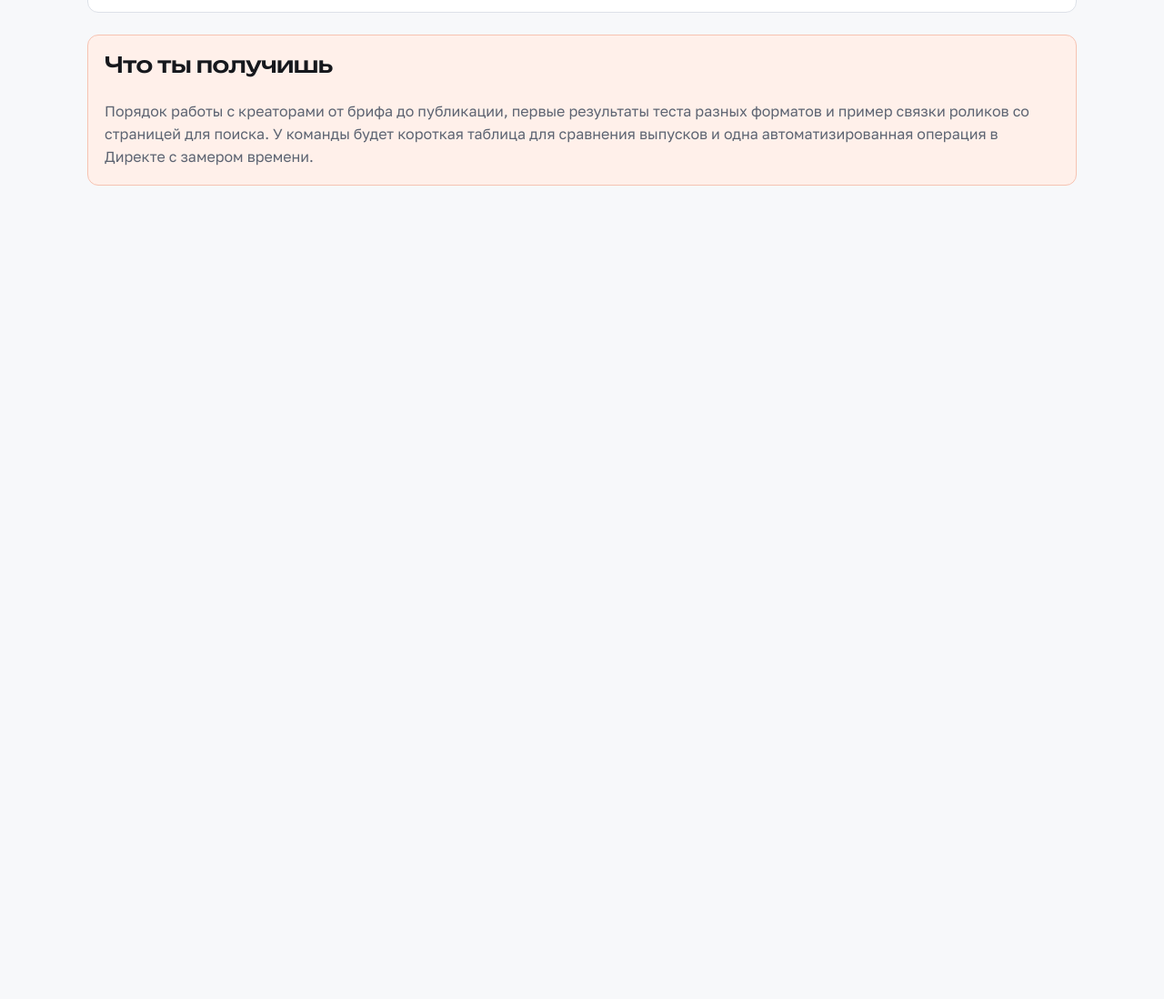
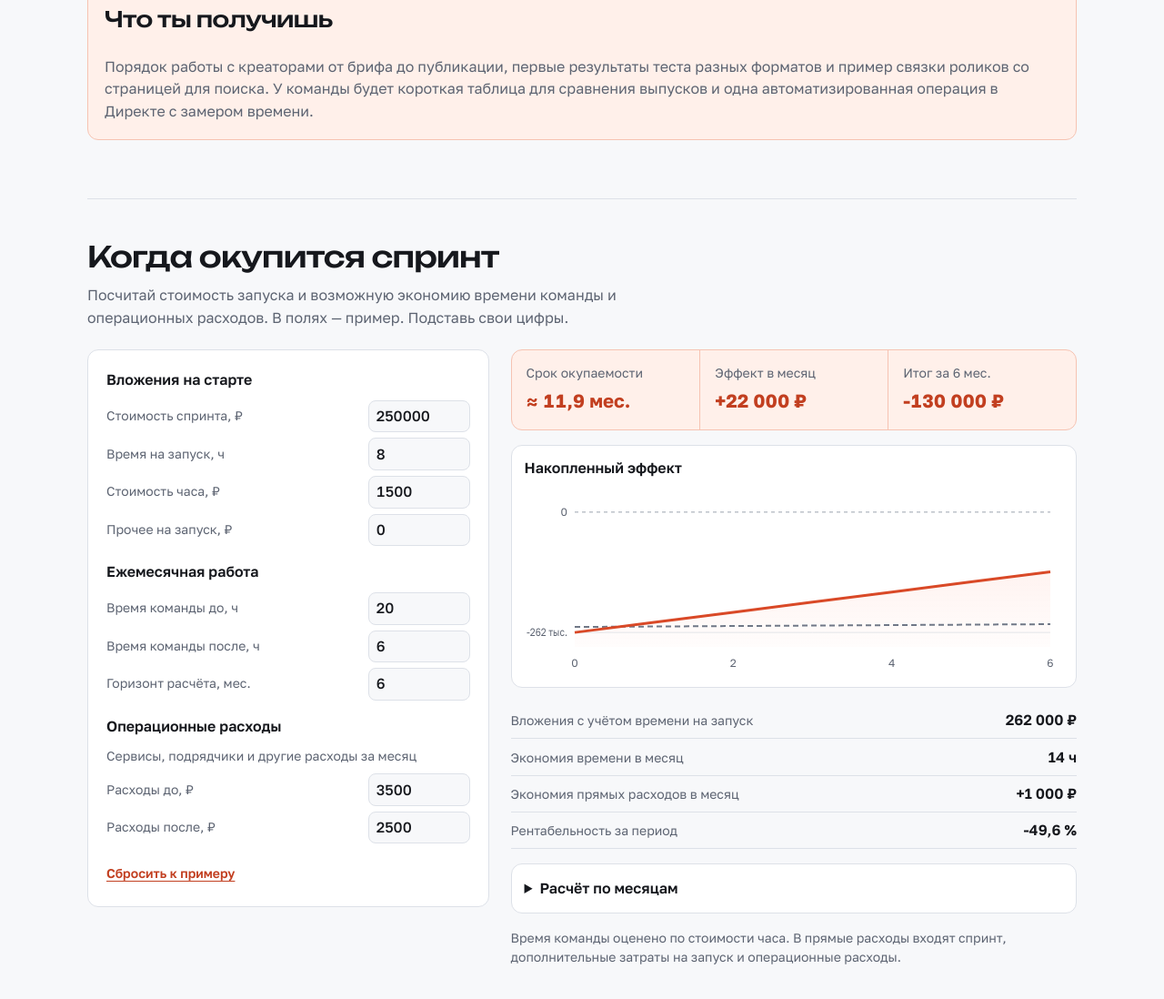
Before and after one commit to oxionezhkov-hub/cmo-community, a plain HTML site: page sprint/public/roman-kardapoltsev.html in a window 1280 px wide. Shown: the part 1064-2162 px from the top of the page at 91% size. Before the commit the page ends 1332 px from the top, so only its background shows below. Drawn offline with Linux system fonts and the light colour scheme.

Commit message:
Add payback calculator to Roman roadmap and remove cases

```diff
--- a/sprint/public/roman-kardapoltsev.html
+++ b/sprint/public/roman-kardapoltsev.html
@@ -7,6 +7,8 @@
   <meta name="description" content="Дорожная карта Roman Kardapoltsev на четыре недели. Работа с креаторами, связка SMM и SEO и автоматизация рутины.">
   <title>Roman Kardapoltsev · CMO Спринт</title>
   <link rel="stylesheet" href="styles.css?v=roman-roadmap">
+  <link rel="stylesheet" href="/sprint-roi.css?v=2">
+  <script type="module" src="/sprint-roi.mjs?v=2"></script>
   <link rel="icon" href="/favicon.ico" sizes="any">
 </head>
 <body>
@@ -36,9 +38,9 @@
         <li>
           <div>
             <p class="card-label">1 неделя</p>
-            <h3>Разобрать контент и реальные кейсы</h3>
+            <h3>Разобрать ролики и выбрать форматы</h3>
           </div>
-          <p>Сравним твои ролики по темам, сценариям, героям, охвату и удержанию. Выберем форматы для проверки. В рекламном тесте Very получил на 54% больше дополнительного поискового трафика с креаторами по сравнению с обычной кампанией, по данным Meta. У REI посмотрим, как текстовые инструкции дополняют видео. <a class="roadmap-reference" href="https://en-gb.facebook.com/business/success/3-very-uk" target="_blank" rel="noopener noreferrer">Кейс Very</a> · <a class="roadmap-reference" href="https://www.rei.com/learn/expert-advice/climbing-techniques.html" target="_blank" rel="noopener noreferrer">Материал REI</a></p>
+          <p>Сравним твои ролики по темам, сценариям, героям, охвату и удержанию. Отметим, какие ролики удерживают внимание, и выберем несколько разных форматов для проверки.</p>
         </li>
         <li>
           <div>
@@ -68,6 +70,88 @@
       <h2 id="result-title">Что ты получишь</h2>
       <p>Порядок работы с креаторами от брифа до публикации, первые результаты теста разных форматов и пример связки роликов со страницей для поиска. У команды будет короткая таблица для сравнения выпусков и одна автоматизированная операция в Директе с замером времени.</p>
     </section>
+
+    <section class="section roi" aria-labelledby="roi-title">
+      <header class="roi-header">
+        <h2 id="roi-title">Когда окупится спринт</h2>
+        <p>Посчитай стоимость запуска и возможную экономию времени команды и операционных расходов. В полях — пример. Подставь свои цифры.</p>
+      </header>
+
+      <div class="roi-layout">
+        <form id="roi-form" class="roi-form">
+          <fieldset>
+            <legend>Вложения на старте</legend>
+            <div class="roi-inputs">
+              <label><span>Стоимость спринта,&nbsp;₽</span><input type="number" name="fee" min="0" max="100000000" value="250000" required></label>
+              <label><span>Время на запуск,&nbsp;ч</span><input type="number" name="setupHours" min="0" max="10000" step="any" value="8" required></label>
+              <label><span>Стоимость часа,&nbsp;₽</span><input type="number" name="hourRate" min="0" max="1000000" value="1500" required></label>
+              <label><span>Прочее на запуск,&nbsp;₽</span><input type="number" name="setupExtra" min="0" max="100000000" value="0" required></label>
+            </div>
+          </fieldset>
+
+          <fieldset>
+            <legend>Ежемесячная работа</legend>
+            <div class="roi-inputs">
+              <label><span>Время команды до,&nbsp;ч</span><input type="number" name="hoursBefore" min="0" max="10000" step="any" value="20" required></label>
+              <label><span>Время команды после,&nbsp;ч</span><input type="number" name="hoursAfter" min="0" max="10000" step="any" value="6" required></label>
+              <label><span>Горизонт расчёта,&nbsp;мес.</span><input type="number" name="months" min="1" max="24" value="6" required></label>
+            </div>
+          </fieldset>
+
+          <fieldset>
+            <legend>Операционные расходы</legend>
+            <p class="roi-field-note" id="roi-operating-note">Сервисы, подрядчики и другие расходы за месяц</p>
+            <div class="roi-inputs">
+              <label><span>Расходы до,&nbsp;₽</span><input type="number" name="operatingBefore" min="0" max="100000000" value="3500" aria-describedby="roi-operating-note" required></label>
+              <label><span>Расходы после,&nbsp;₽</span><input type="number" name="operatingAfter" min="0" max="100000000" value="2500" aria-describedby="roi-operating-note" required></label>
+            </div>
+          </fieldset>
+          <button class="roi-reset" type="reset">Сбросить к примеру</button>
+        </form>
+
+        <p id="roi-error" class="roi-error" role="status" hidden>Проверь поля. Суммы и часы должны быть от нуля, горизонт — от 1 до 24 месяцев.</p>
+        <div id="roi-results" class="roi-results">
+          <dl class="roi-kpis">
+            <div><dt>Срок окупаемости</dt><dd id="roi-payback">—</dd></div>
+            <div><dt>Эффект в месяц</dt><dd id="roi-monthly">—</dd></div>
+            <div><dt id="roi-total-label">Итог за период</dt><dd id="roi-total">—</dd></div>
+          </dl>
+
+          <div class="roi-chart-box">
+            <h3 id="roi-chart-title">Накопленный эффект</h3>
+            <div class="roi-plot">
+              <canvas id="roi-chart" role="img" tabindex="0" aria-labelledby="roi-chart-title" aria-describedby="roi-chart-help"></canvas>
+              <span id="roi-chart-help" class="roi-visually-hidden">Стрелки влево и вправо переключают месяц. Ниже есть таблица со всеми значениями.</span>
+              <div id="roi-point" class="roi-tooltip" role="status" hidden>
+                <strong id="roi-point-month"></strong>
+                <span class="roi-tooltip-row roi-tooltip-economic"><span>С учётом времени</span><b id="roi-point-economic"></b></span>
+                <span class="roi-tooltip-row roi-tooltip-cash"><span>По прямым расходам</span><b id="roi-point-cash"></b></span>
+              </div>
+            </div>
+          </div>
+
+          <dl class="roi-breakdown">
+            <div><dt>Вложения с учётом времени на запуск</dt><dd id="roi-investment">—</dd></div>
+            <div><dt>Экономия времени в месяц</dt><dd id="roi-hours">—</dd></div>
+            <div><dt>Экономия прямых расходов в месяц</dt><dd id="roi-cash">—</dd></div>
+            <div><dt>Рентабельность за период</dt><dd id="roi-return">—</dd></div>
+          </dl>
+
+          <details class="roi-table">
+            <summary>Расчёт по месяцам</summary>
+            <div class="roi-table-scroll">
+              <table>
+                <thead><tr><th scope="col">Месяц</th><th scope="col">С учётом времени</th><th scope="col">По прямым расходам</th></tr></thead>
+                <tbody id="roi-months"></tbody>
+              </table>
+            </div>
+          </details>
+
+          <p class="roi-note">Время команды оценено по стоимости часа. В прямые расходы входят спринт, дополнительные затраты на запуск и операционные расходы.</p>
+        </div>
+      </div>
+      <noscript><p class="roi-note">Включи JavaScript, чтобы пересчитать финмодель.</p></noscript>
+    </section>
   </main>
 </body>
 </html>
--- a/sprint/public/styles.css
+++ b/sprint/public/styles.css
@@ -235,8 +235,6 @@ h3 { font-size: 1.125rem; line-height: 1.3; font-weight: 600; }
 
 .roadmap-card { gap: .625rem; }
 
-.roadmap-reference { color: var(--accent-text); text-underline-offset: .15em; }
-
 .result-card { border-color: var(--accent-line); background: var(--soft); }
 
 .plan { list-style: none; padding: 0; }
```
